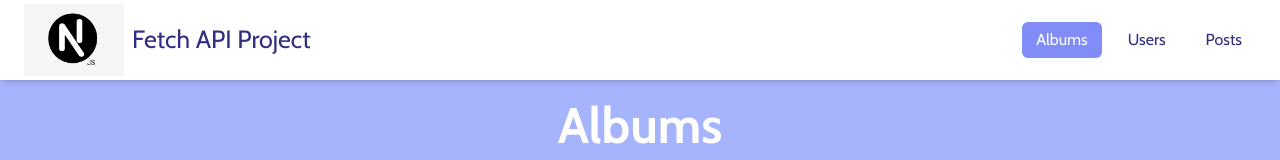
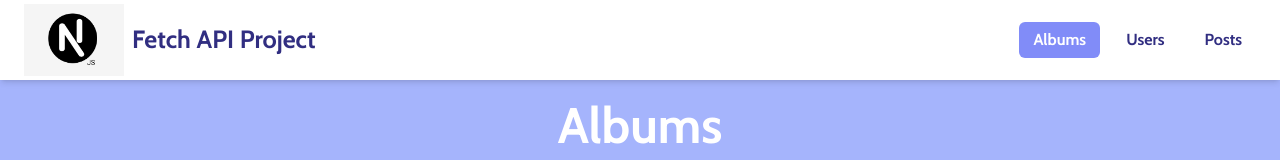
Before and after one commit to the-pad-forum/activity9-doris-ena-07, a Next.js app: page / in a window 1280 px wide. Shown: the top 160 px of the page. Built offline with nearby package versions, Linux system fonts and the light colour scheme; no server answers.

Commit message:
style navbar

```diff
--- a/app/components/Navbar.tsx
+++ b/app/components/Navbar.tsx
@@ -12,10 +12,10 @@ const Navbar = () => {
     <div className="bg-white opacity-2 shadow-md flex flex-row justify-between items-center gap-x-3 fixed h-[80px] w-full left-0 top-0 z-10 px-6">
       <div className="flex items-center space-x-2">
         <Image src="/logo.png" height={100} width={100} alt="logo"/>
-        <p className="text-indigo-900 text-[25px]">Fetch API Project</p>
+        <p className="text-indigo-900 text-[25px] font-bold">Fetch API Project</p>
       </div>
 
-      <div className="flex flex-row items-center gap-x-3">
+      <div className="flex flex-row items-center gap-x-3 font-bold">
         <Link href="/" className={`nav-item ${pathname === '/' && 'active'}`}>Albums</Link>
 
         <Link href="/users" className={`nav-item ${pathname === '/users' && 'active'}`}>Users</Link>
```
